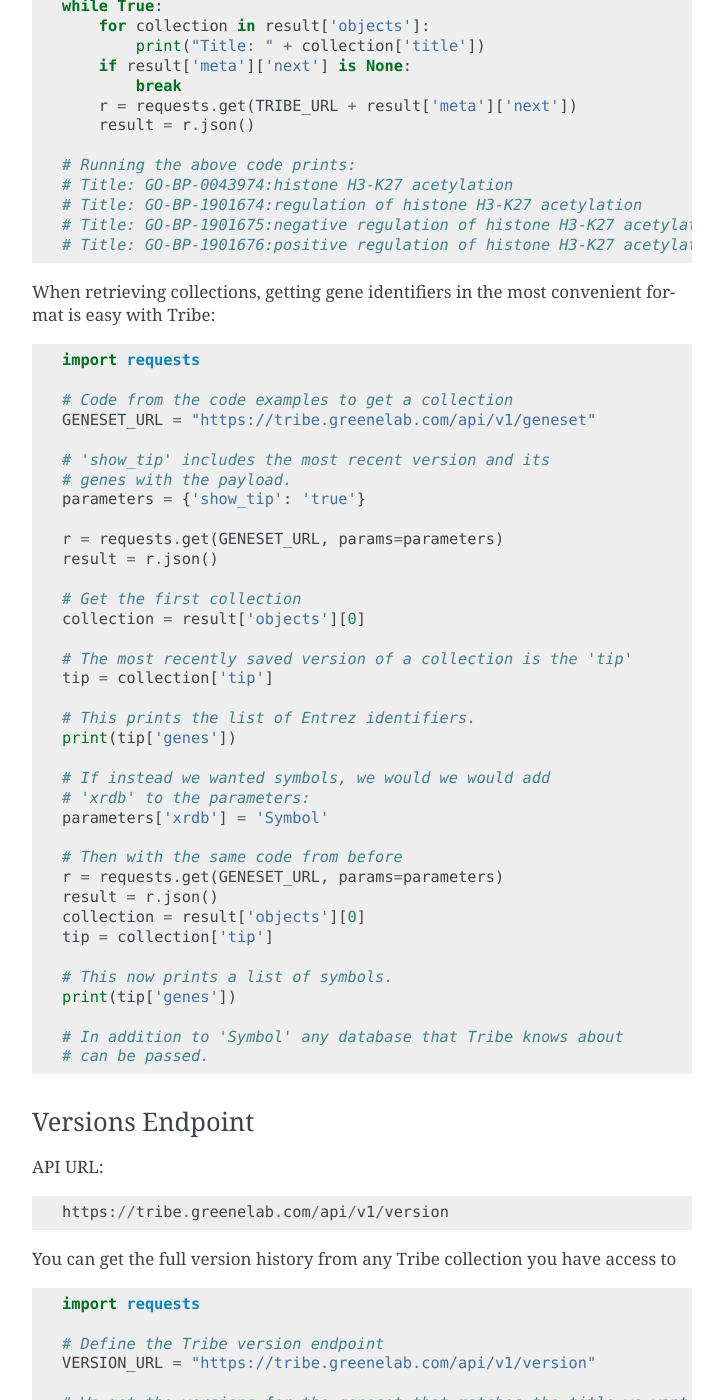
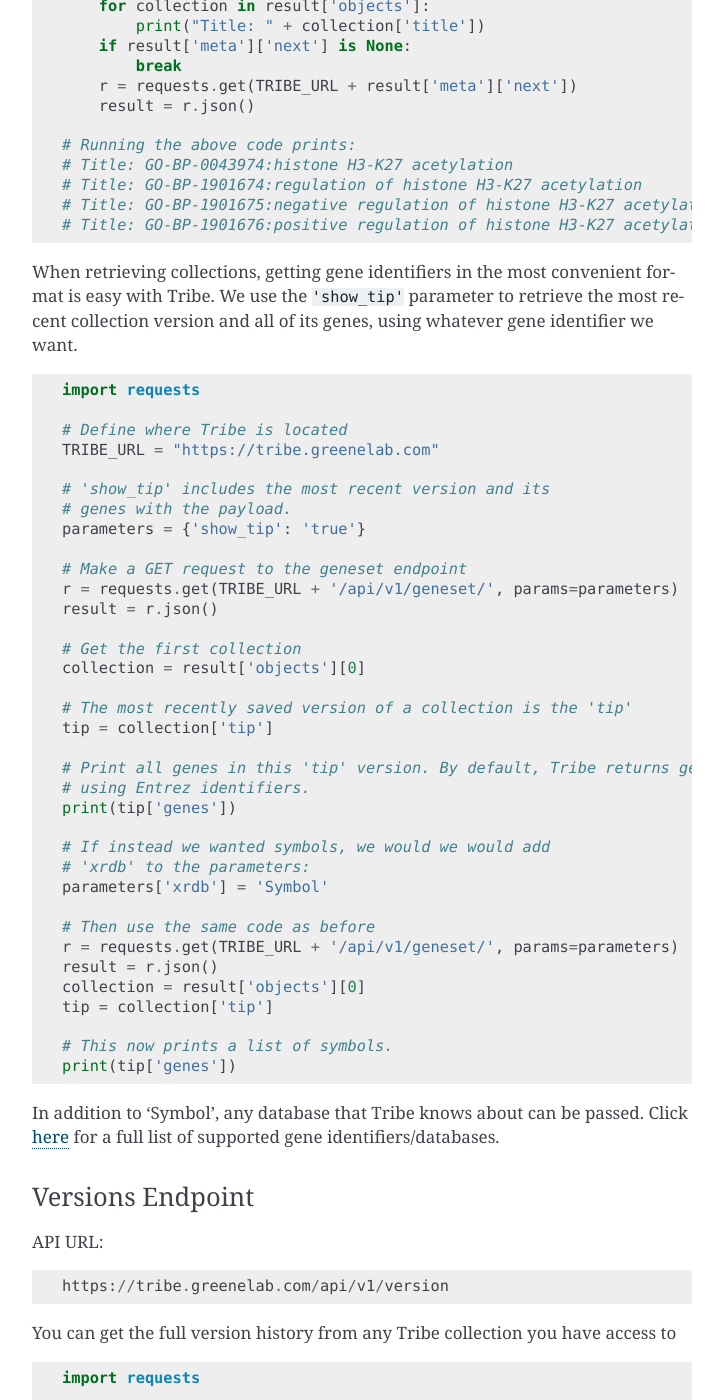
Before and after one commit to greenelab/tribe, a Sphinx documentation site: the page built from docs/source/api.rst, in a window 1280 px wide and 1400 px high, scrolled down 1881 px. Shown: the whole window, without its empty margins (388-1111 px from the left). Built offline with Sphinx 7.4.7, drawn with Linux system fonts in a browser that asks for light colours; some of the changed text lies outside the part shown.

Commit message:
Clearing up api.rst file in docs so that it is consistent in only defining the TRIBE_URL url (and then concatenating the desired api endpoint suffix) in all examples. Also changing the wording in the 'Geneset Endpoint' and 'Tribe Translate' sections to make the explanations clearer.

```diff
--- a/docs/source/api.rst
+++ b/docs/source/api.rst
@@ -82,13 +82,12 @@
     # Define where Tribe is located
     TRIBE_URL = "https://tribe.greenelab.com"
 
-    # Define the Tribe geneset endpoint
-    GENESET_URL = "https://tribe.greenelab.com/api/v1/geneset"
+    # Use the search parameter to perform a full
+    # text search through all genesets in Tribe.
+    parameters = {'query': 'histone acetylation K27'}
 
-    # Use the search parameter to perform a full
-    # text search.
-    parameters = {'query': 'histone acetylation K27'}
-    r = requests.get(GENESET_URL, params=parameters)
+    # Make a GET request to the geneset endpoint
+    r = requests.get(TRIBE_URL + '/api/v1/geneset/', params=parameters)
 
     # The response from tribe is a json object.
     # The requests library can convert this to
@@ -112,20 +111,23 @@
 
 
 When retrieving collections, getting gene identifiers in the most convenient
-format is easy with Tribe:
+format is easy with Tribe. We use the ``'show_tip'`` parameter to retrieve the
+most recent collection version and all of its genes, using whatever gene
+identifier we want.
 
 .. code-block:: python
 
     import requests
 
-    # Code from the code examples to get a collection
-    GENESET_URL = "https://tribe.greenelab.com/api/v1/geneset"
+    # Define where Tribe is located
+    TRIBE_URL = "https://tribe.greenelab.com"
 
     # 'show_tip' includes the most recent version and its
     # genes with the payload.
     parameters = {'show_tip': 'true'}
 
-    r = requests.get(GENESET_URL, params=parameters)
+    # Make a GET request to the geneset endpoint
+    r = requests.get(TRIBE_URL + '/api/v1/geneset/', params=parameters)
     result = r.json()
 
     # Get the first collection
@@ -134,15 +136,16 @@
     # The most recently saved version of a collection is the 'tip'
     tip = collection['tip']
 
-    # This prints the list of Entrez identifiers.
+    # Print all genes in this 'tip' version. By default, Tribe returns genes
+    # using Entrez identifiers.
     print(tip['genes'])
 
     # If instead we wanted symbols, we would we would add
     # 'xrdb' to the parameters:
     parameters['xrdb'] = 'Symbol'
 
-    # Then with the same code from before
-    r = requests.get(GENESET_URL, params=parameters)
+    # Then use the same code as before
+    r = requests.get(TRIBE_URL + '/api/v1/geneset/', params=parameters)
     result = r.json()
     collection = result['objects'][0]
     tip = collection['tip']
@@ -150,8 +153,10 @@
     # This now prints a list of symbols.
     print(tip['genes'])
 
-    # In addition to 'Symbol' any database that Tribe knows about
-    # can be passed.
+
+In addition to 'Symbol', any database that Tribe knows about can be passed.
+Click :ref:`here<supported_organisms_and_identifiers>` for a full list of
+supported gene identifiers/databases.
 
 
 
@@ -169,8 +174,8 @@
 
     import requests
 
-    # Define the Tribe version endpoint
-    VERSION_URL = "https://tribe.greenelab.com/api/v1/version"
+    # Define where Tribe is located
+    TRIBE_URL = "https://tribe.greenelab.com"
 
     # We get the versions for the geneset that matches the title we want:
     parameters = {
@@ -178,7 +183,8 @@
         'xrdb': 'Ensembl'
         }
 
-    r = requests.get(VERSION_URL, params=parameters)
+    # Make a GET request to the versions endpoint
+    r = requests.get(TRIBE_URL + '/api/v1/version', params=parameters)
 
     # The response from tribe is a json object.
     # The requests library can convert this to
@@ -209,16 +215,23 @@
 ***********************
 
 Tribe also offers a service that lets you translate gene IDs between different
-gene identifiers programmatically. This example uses the same
+gene identifiers programmatically. The URL for Tribe's gene translate endpoint
+is::
+
+    https://tribe.greenelab.com/api/v1/gene/xrid_translate
+
+
+The following example uses the same
 `requests <http://docs.python-requests.org/en/latest/>`_ library as the
-examples above to do this.
+examples above to translate 3 genes from Entrez identifiers to Symbols.
+However, you can use Tribe Translate to translate hundreds of genes at a time.
 
 .. code-block:: python
 
     import requests
 
     # Define the Tribe gene translate endpoint
-    GENE_TRANSLATE_URL = "https://tribe.greenelab.com/api/v1/gene/xrid_translate"
+    TRIBE_URL = "https://tribe.greenelab.com"
 
     # Enter the type of gene IDs you are translating to and from and fill up
     # the 'gene_list' list with the genes you want translated in the payload
@@ -232,7 +245,8 @@
     payload = {'from_id': 'Entrez', 'to_id': 'Symbol', 'gene_list': gene_list,
                'organism': 'Homo sapiens'}
 
-    r = requests.post(GENE_TRANSLATE_URL, data=payload)
+    # Make a POST request to the gene translation endpoint
+    r = requests.post(TRIBE_URL + '/api/v1/gene/xrid_translate', data=payload)
 
     # The response from tribe is a json object.
     # The requests library can convert this to
```
Also changed, not shown: other parts of docs/source/api.rst (+1 -1 lines).
